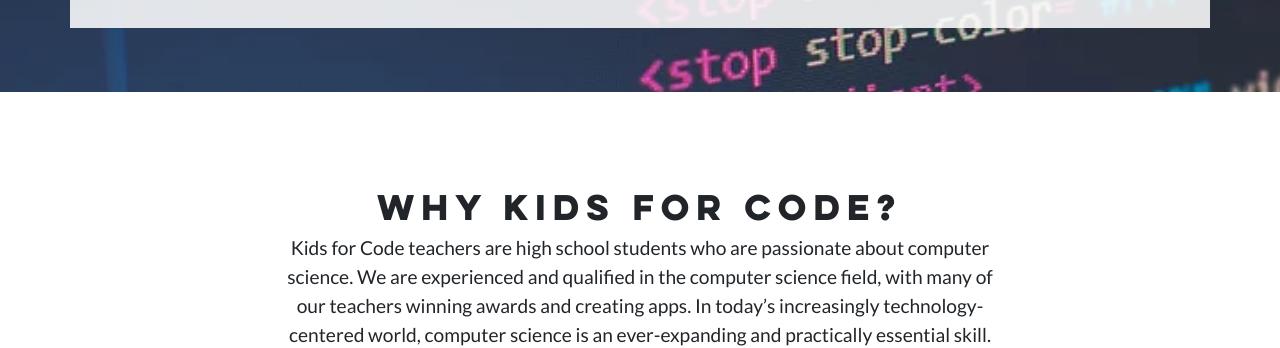
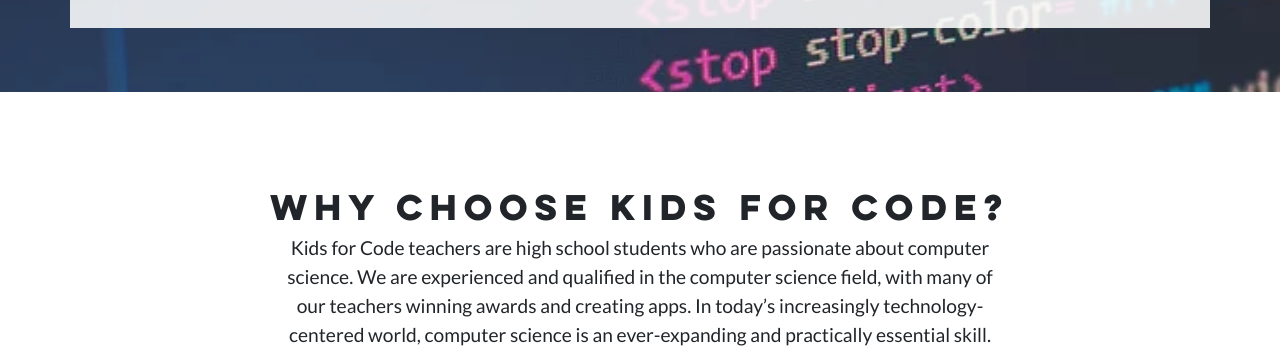
Before and after one commit to dannyhyatt/kidsforcode.org, a plain HTML site: page index.html in a window 1280 px wide. Shown: the part 452-800 px from the top of the page. Drawn offline with nearby package versions, Linux system fonts and the light colour scheme.

Commit message:
Update index.html

```diff
--- a/index.html
+++ b/index.html
@@ -116,7 +116,7 @@ Hope you like my source code!
 	</div>
 </div>
 <div class="container">
-	<h2 class="text-center pt-5 mt-5 mx-5">Why Kids for Code?</h2>
+	<h2 class="text-center pt-5 mt-5 mx-5">Why Choose Kids for Code?</h2>
 	<p class="long-description mb-5 text-center col-md-8 offset-md-2">
 		Kids for Code teachers are high school students who are passionate about computer science. We are experienced and qualified in the computer science field, with many of our teachers winning awards and creating apps. In today’s increasingly technology-centered world, computer science is an ever-expanding and practically essential skill. We want to teach and prepare kids to become active and engaged citizens in the future, by providing them access to computer science skills not taught in schools. We truly believe that by introducing computer science to children at an early age, we are setting them up for a brighter future-a future that they can code themselves-and creating a generation that is innovative, passionate, and driven. After all, it’s never too early to start learning!
 	</p>
```
